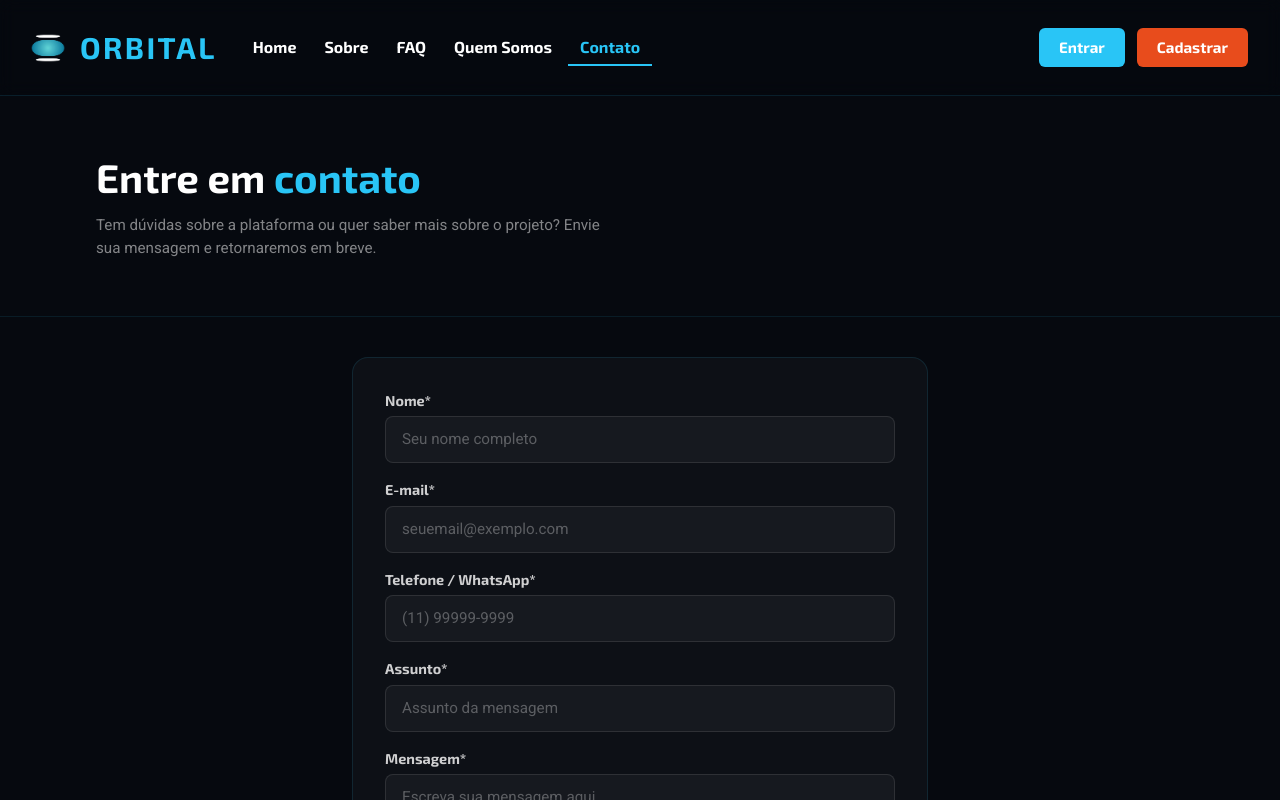
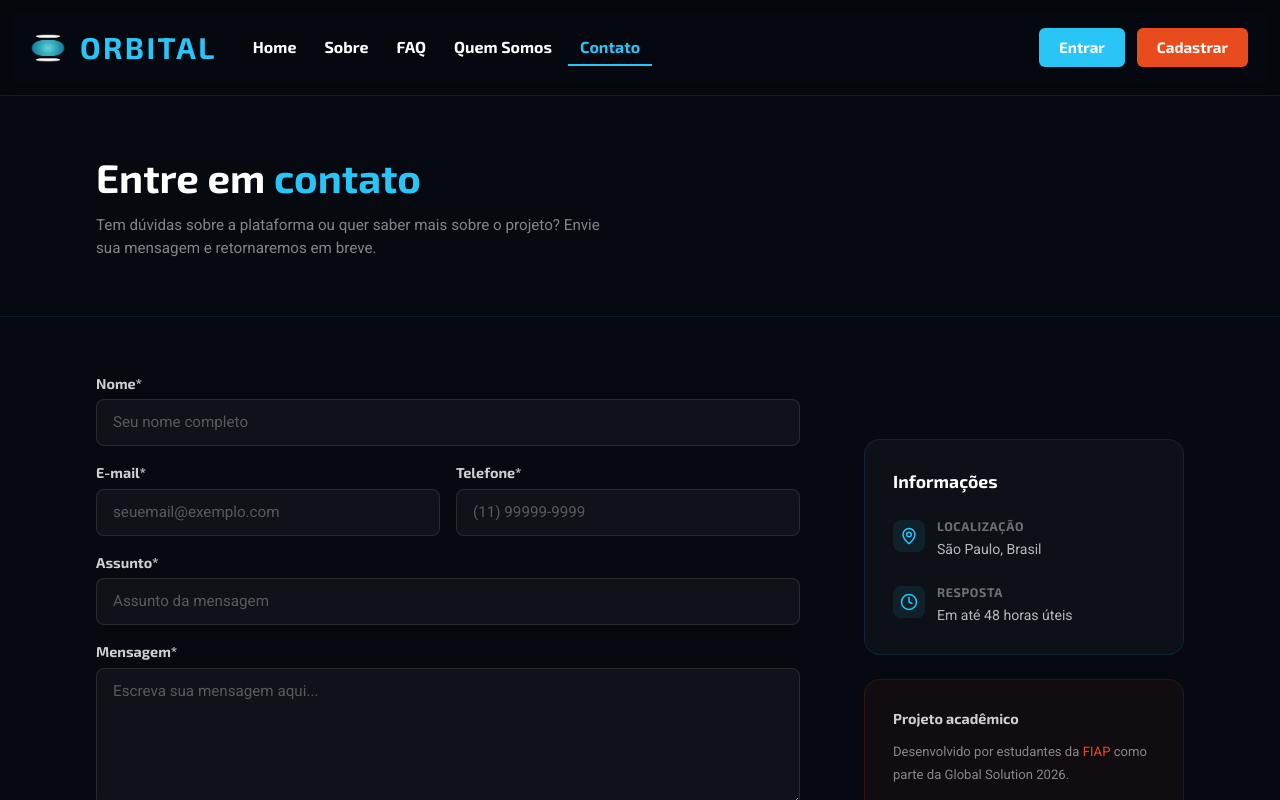
Before and after one commit to ismrqs/orbital, a React (Vite) app: page /contato in a window 1280 px wide. Shown: the top 800 px of the page. Built offline with nearby package versions, Linux system fonts and the light colour scheme.

Commit message:
estilizando página de contato em duas colunas e inserindo outras infos para contatar

```diff
--- a/src/pages/Contato.tsx
+++ b/src/pages/Contato.tsx
@@ -1,4 +1,5 @@
 import { useForm } from "react-hook-form";
+import { MapPin, Clock } from "lucide-react";
 import Header from "./components/Header";
 import Footer from "./components/Footer";
 
@@ -23,13 +24,7 @@ function Contato() {
     reset();
   };
 
-  const inputBase = `
-    w-full px-4 py-[0.7rem]
-    rounded-lg text-[0.95rem]
-    font-['Roboto',sans-serif]
-    outline-none transition-colors duration-200
-    bg-white/[0.04] text-white
-    placeholder:text-white/30`;
+  const inputBase = `w-full px-4 py-[0.7rem] rounded-lg text-[0.95rem] font-['Roboto',sans-serif] outline-none transition-colors duration-200 bg-white/[0.04] text-white placeholder:text-white/30`;
 
   const inputBorder = (hasError: boolean) =>
     hasError
@@ -38,14 +33,12 @@ function Contato() {
 
   return (
     <div className="font-['Roboto',sans-serif] text-white flex flex-col min-h-screen bg-[#06090f]">
-      <Header/>
+      <Header />
 
-      <main className="flex-1 min-h-[80vh] pb-16">
+      <main className="flex-1 pb-16">
 
         {/* ── TÍTULO ── */}
-        <section className="px-24 py-14 max-[480px]:px-6 max-[480px]:py-10 min-[481px]:max-[991px]:px-8 min-[481px]:max-[991px]:py-10"
-          style={{ borderBottom: "1px solid rgba(41,197,246,0.1)" }}
-        >
+        <section className="px-24 py-14 max-[480px]:px-6 max-[480px]:py-10 min-[481px]:max-[991px]:px-8 min-[481px]:max-[991px]:py-10" style={{ borderBottom: "1px solid rgba(41,197,246,0.1)" }}>
           <h1 className="font-['Exo_2',sans-serif] font-bold leading-tight mb-3 text-[2.5rem] max-[480px]:text-[1.8rem] min-[481px]:max-[991px]:text-[2rem]">
             Entre em <span className="text-[#29c5f6]">contato</span>
           </h1>
@@ -55,77 +48,55 @@ function Contato() {
           </p>
         </section>
 
-        {/* ── FORMULÁRIO ── */}
-        <form
-          onSubmit={handleSubmit(onSubmit)}
-          noValidate
-          className="flex flex-col gap-1 w-[95%] min-[992px]:w-[90%] max-w-[36rem] mx-auto mt-10 rounded-2xl p-6 min-[992px]:p-8"
-          style={{ backgroundColor: "rgba(255,255,255,0.03)", border: "1px solid rgba(41,197,246,0.12)", }}>
+        {/* ── FORMULÁRIO + INFO ── */}
+        <section className="px-24 py-14 max-[480px]:px-6 max-[480px]:py-10 min-[481px]:max-[991px]:px-8 min-[481px]:max-[991px]:py-10 grid gap-16 grid-cols-[1fr_auto] items-center max-[991px]:grid-cols-1 max-[991px]:gap-10">
 
+          {/* ── FORMS ── */}
+          <form onSubmit={handleSubmit(onSubmit)} noValidate className="flex flex-col gap-1">
             {/* Nome */}
             <div className="flex flex-col gap-[0.3rem] mb-3">
               <label htmlFor="nome" className="font-['Exo_2',sans-serif] font-bold text-[0.9rem] text-white/80">
                 Nome*
               </label>
               <input
-              id="nome"
-              type="text"
-              placeholder="Seu nome completo"
+                id="nome" type="text" placeholder="Seu nome completo"
                 className={`${inputBase} ${inputBorder(!!errors.nome)}`}
-              {...register("nome", {
-                required: "Nome é obrigatório",
-                minLength: { value: 3, message: "Mínimo de 3 caracteres" },
-              })}
+                {...register("nome", { required: "Nome é obrigatório", minLength: { value: 3, message: "Mínimo de 3 caracteres" } })}
               />
-            {errors.nome && (
-              <span className="text-[#e84c1c] text-[0.8rem]">{errors.nome.message}</span>
-            )}
+              {errors.nome && <span className="text-[#e84c1c] text-[0.8rem]">{errors.nome.message}</span>}
             </div>
 
-          {/* E-mail */}
-          <div className="flex flex-col gap-[0.3rem] mb-3">
+            {/* E-mail + Telefone */}
+            <div className="grid grid-cols-2 gap-4 max-[600px]:grid-cols-1 mb-3">
+              <div className="flex flex-col gap-[0.3rem]">
                 <label htmlFor="email" className="font-['Exo_2',sans-serif] font-bold text-[0.9rem] text-white/80">
                   E-mail*
                 </label>
                 <input
-              id="email"
-              type="email"
-              placeholder="seuemail@exemplo.com"
+                  id="email" type="email" placeholder="seuemail@exemplo.com"
                   className={`${inputBase} ${inputBorder(!!errors.email)}`}
                   {...register("email", {
                     required: "E-mail é obrigatório",
-                pattern: {
-                  value: /^[^\s@]+@[^\s@]+\.[^\s@]+$/,
-                  message: "E-mail inválido",
-                },
+                    pattern: { value: /^[^\s@]+@[^\s@]+\.[^\s@]+$/, message: "E-mail inválido" },
                   })}
                 />
-            {errors.email && (
-              <span className="text-[#e84c1c] text-[0.8rem]">{errors.email.message}</span>
-            )}
+                {errors.email && <span className="text-[#e84c1c] text-[0.8rem]">{errors.email.message}</span>}
               </div>
 
-          {/* Telefone */}
-          <div className="flex flex-col gap-[0.3rem] mb-3">
+              <div className="flex flex-col gap-[0.3rem]">
                 <label htmlFor="telefone" className="font-['Exo_2',sans-serif] font-bold text-[0.9rem] text-white/80">
-              Telefone / WhatsApp*
+                  Telefone*
                 </label>
                 <input
-              id="telefone"
-              type="text"
-              placeholder="(11) 99999-9999"
+                  id="telefone" type="text" placeholder="(11) 99999-9999"
                   className={`${inputBase} ${inputBorder(!!errors.telefone)}`}
                   {...register("telefone", {
                     required: "Telefone é obrigatório",
-                pattern: {
-                  value: /^\(?\d{2}\)?[\s-]?\d{4,5}-?\d{4}$/,
-                  message: "Formato inválido. Ex: (11) 99999-9999",
-                },
+                    pattern: { value: /^\(?\d{2}\)?[\s-]?\d{4,5}-?\d{4}$/, message: "Formato inválido" },
                   })}
                 />
-            {errors.telefone && (
-              <span className="text-[#e84c1c] text-[0.8rem]">{errors.telefone.message}</span>
-            )}
+                {errors.telefone && <span className="text-[#e84c1c] text-[0.8rem]">{errors.telefone.message}</span>}
+              </div>
             </div>
 
             {/* Assunto */}
@@ -134,18 +105,11 @@ function Contato() {
                 Assunto*
               </label>
               <input
-              id="assunto"
-              type="text"
-              placeholder="Assunto da mensagem"
+                id="assunto" type="text" placeholder="Assunto da mensagem"
                 className={`${inputBase} ${inputBorder(!!errors.assunto)}`}
-              {...register("assunto", {
-                required: "Assunto é obrigatório",
-                minLength: { value: 3, message: "Mínimo de 3 caracteres" },
-              })}
+                {...register("assunto", { required: "Assunto é obrigatório", minLength: { value: 3, message: "Mínimo de 3 caracteres" } })}
               />
-            {errors.assunto && (
-              <span className="text-[#e84c1c] text-[0.8rem]">{errors.assunto.message}</span>
-            )}
+              {errors.assunto && <span className="text-[#e84c1c] text-[0.8rem]">{errors.assunto.message}</span>}
             </div>
 
             {/* Mensagem */}
@@ -154,45 +118,85 @@ function Contato() {
                 Mensagem*
               </label>
               <textarea
-              id="mensagem"
-              rows={5}
-              placeholder="Escreva sua mensagem aqui..."
+                id="mensagem" rows={5} placeholder="Escreva sua mensagem aqui..."
                 className={`${inputBase} resize-y ${inputBorder(!!errors.mensagem)}`}
-              {...register("mensagem", {
-                required: "Mensagem é obrigatória",
-                minLength: { value: 10, message: "Mínimo de 10 caracteres" },
-              })}
+                {...register("mensagem", { required: "Mensagem é obrigatória", minLength: { value: 10, message: "Mínimo de 10 caracteres" } })}
               />
-            {errors.mensagem && (
-              <span className="text-[#e84c1c] text-[0.8rem]">{errors.mensagem.message}</span>
-            )}
+              {errors.mensagem && <span className="text-[#e84c1c] text-[0.8rem]">{errors.mensagem.message}</span>}
             </div>
 
-          {/* Sucesso */}
             {isSubmitSuccessful && (
-            <p className="text-[#29c5f6] text-[0.95rem] font-semibold text-center font-['Exo_2',sans-serif]">
+              <p className="text-[#29c5f6] text-[0.95rem] font-semibold font-['Exo_2',sans-serif]">
                 ✅ Mensagem enviada com sucesso!
               </p>
             )}
 
-          {/* Botão */}
             <button
               type="submit"
               disabled={isSubmitting}
               className="mt-2 border-none py-[0.85rem] rounded-xl text-[1rem] font-bold cursor-pointer transition-colors duration-200 font-['Exo_2',sans-serif] disabled:opacity-50 disabled:cursor-not-allowed"
               style={{ backgroundColor: "#e84c1c", color: "#ffffff" }}
-            onMouseEnter={e =>
-              !isSubmitting &&
-              ((e.currentTarget as HTMLButtonElement).style.backgroundColor = "#c73d14")
-            }
-            onMouseLeave={e =>
-              ((e.currentTarget as HTMLButtonElement).style.backgroundColor = "#e84c1c")
-            }
+              onMouseEnter={e => !isSubmitting && ((e.currentTarget as HTMLButtonElement).style.backgroundColor = "#c73d14")}
+              onMouseLeave={e => ((e.currentTarget as HTMLButtonElement).style.backgroundColor = "#e84c1c")}
             >
               {isSubmitting ? "Enviando..." : "Enviar mensagem"}
             </button>
           </form>
 
+          {/* ── INFO ── */}
+          <div className="flex flex-col gap-6 w-[20rem] max-[991px]:w-full">
+
+            {/* card info */}
+            <div className="flex flex-col gap-6 p-7 rounded-2xl"
+              style={{ backgroundColor: "rgba(255,255,255,0.03)", border: "1px solid rgba(41,197,246,0.12)" }}>
+              <h2 className="font-['Exo_2',sans-serif] font-bold text-[1.1rem] text-white">
+                Informações
+              </h2>
+
+              {[
+                { icon: <MapPin size={18} />, label: "Localização", value: "São Paulo, Brasil" },
+                { icon: <Clock size={18} />, label: "Resposta", value: "Em até 48 horas úteis" },
+              ].map((item) => (
+                <div key={item.label} className="flex items-start gap-3">
+                  <div className="w-8 h-8 rounded-lg flex items-center justify-center flex-shrink-0 mt-0.5"
+                    style={{ backgroundColor: "rgba(41,197,246,0.1)", color: "#29c5f6" }}
+                  >
+                    {item.icon}
+                  </div>
+                  <div>
+                    <p className="font-['Exo_2',sans-serif] font-bold text-[0.78rem] text-white/40 uppercase tracking-wider mb-0.5">
+                      {item.label}
+                    </p>
+                    <p className="text-[0.88rem] text-white/70">{item.value}</p>
+                  </div>
+                </div>
+              ))}
+            </div>
+
+            {/* card projeto */}
+            <div className="flex flex-col gap-3 p-7 rounded-2xl"
+              style={{ backgroundColor: "rgba(232,76,28,0.05)", border: "1px solid rgba(232,76,28,0.15)" }}
+            >
+              <p className="font-['Exo_2',sans-serif] font-bold text-[0.9rem] text-white/80">
+                Projeto acadêmico
+              </p>
+              <p className="text-[0.82rem] text-white/50 leading-[1.7]">
+                Desenvolvido por estudantes da{" "}
+                <a
+                  href="https://www.fiap.com.br"
+                  target="_blank"
+                  rel="noreferrer"
+                  className="no-underline hover:text-[#e84c1c] transition-colors duration-200"
+                  style={{ color: "#e84c1c" }}
+                >
+                  FIAP
+                </a>{" "}
+                como parte da Global Solution 2026.
+              </p>
+            </div>
+
+          </div>
+        </section>
       </main>
 
       <div className="hidden min-[992px]:block">
```
Lines whose indentation alone changed are shown as unchanged.
